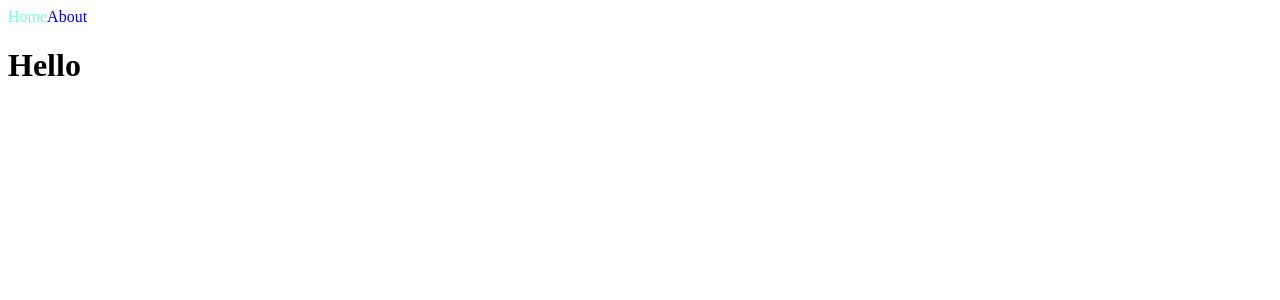
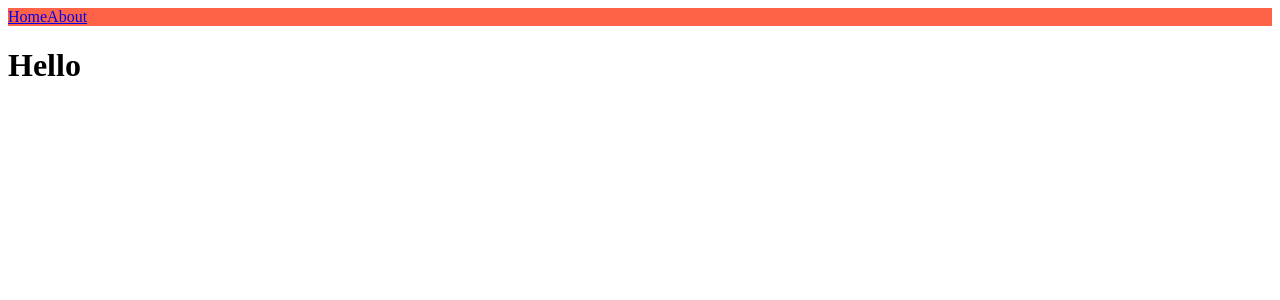
Before and after one commit to taehyeon0412/nextjs-study, a Next.js app: page / in a window 1280 px wide. Shown: the top 300 px of the page. Built offline with nearby package versions, Linux system fonts and the light colour scheme.

Commit message:
Styles JSX

```diff
--- a/components/NavBar.js
+++ b/components/NavBar.js
@@ -1,29 +1,34 @@
 import Link from "next/link";
 import { useRouter } from "next/router";
-import styles from "./NavBar.module.css";
 
 export default function NavBar() {
   const router = useRouter();
 
   return (
     <nav>
-      <Link
-        href="/"
-        className={`${router.pathname === "/" ? styles.active : ""} ${
-          styles.link
-        }`}
-      >
+      <Link className={router.pathname === "/" ? "active" : ""} href="/">
         Home
       </Link>
 
       <Link
+        className={router.pathname === "/about" ? "active" : ""}
         href="/about"
-        className={`${router.pathname === "/about" ? styles.active : ""} ${
-          styles.link
-        }`}
       >
         About
       </Link>
+
+      <style jsx>{`
+        nav {
+          background-color: tomato;
+        }
+        a {
+          text-decoration: none;
+        }
+
+        .active {
+          color: yellow;
+        }
+      `}</style>
     </nav>
   );
 }
--- a/components/NavBar.module.css
+++ /dev/null
@@ -1,7 +0,0 @@
-.active {
-  color: aquamarine;
-}
-
-.link {
-  text-decoration: none;
-}
```
